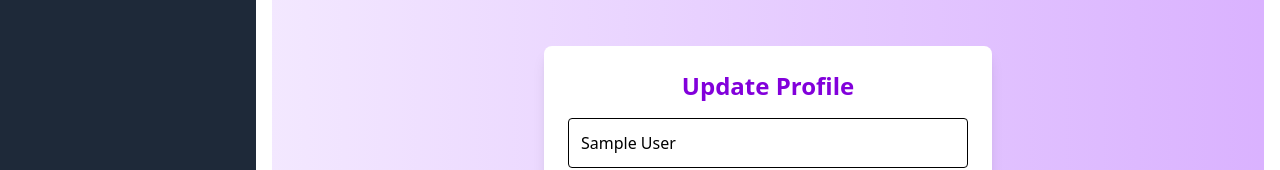
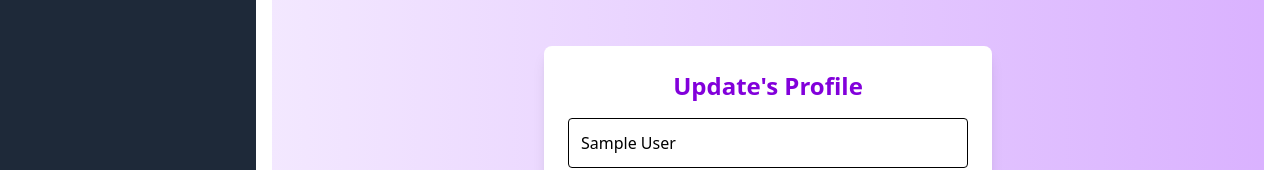
Before and after one commit to Training-Wws/Training-git, a React app in the folder frontend/: page /profile in a window 1280 px wide. Shown: the part 334-504 px from the top of the page. Built offline with nearby package versions, Linux system fonts and the light colour scheme; sample sign-in values are in the browser's storage; the HTML template or start-up script is replaced by a standard one.

Commit message:
frontend update by prasath

```diff
--- a/frontend/src/pages/Profile.jsx
+++ b/frontend/src/pages/Profile.jsx
@@ -65,7 +65,7 @@ export default function Profile() {
     <div className="min-h-screen flex items-center justify-center bg-gradient-to-r from-purple-100 to-purple-300 p-4">
       <ToastContainer position="bottom-right" />
       <form onSubmit={handleSubmit} className="bg-white p-6 rounded-lg shadow-lg w-full max-w-md flex flex-col gap-4">
-        <h2 className="text-2xl font-bold text-center text-purple-700">Update Profile</h2>
+        <h2 className="text-2xl font-bold text-center text-purple-700">Update's Profile</h2>
 
         {/* Name */}
         <input
```
